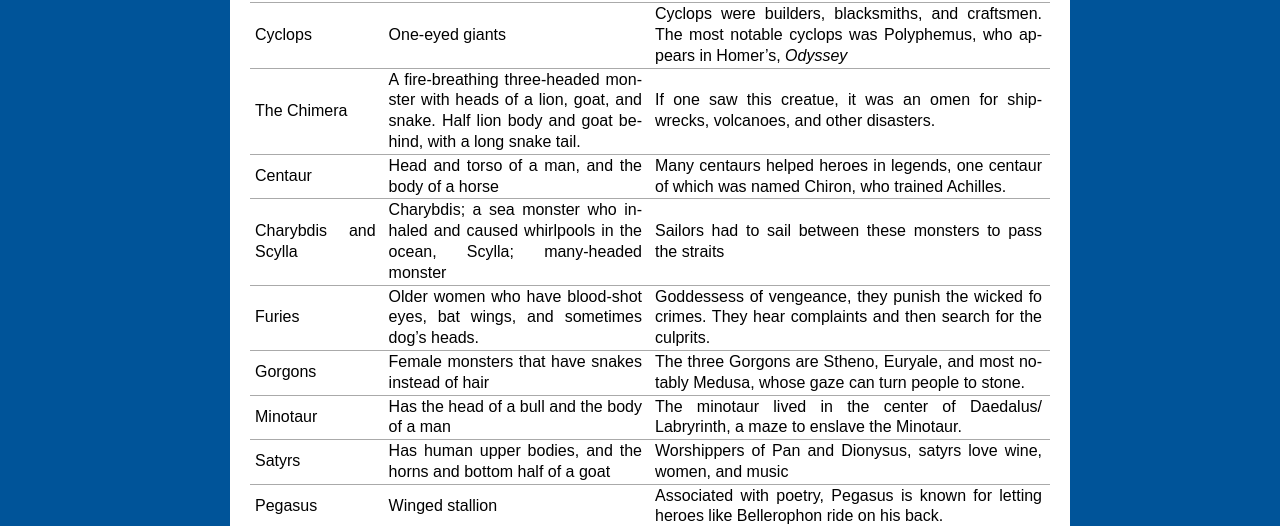
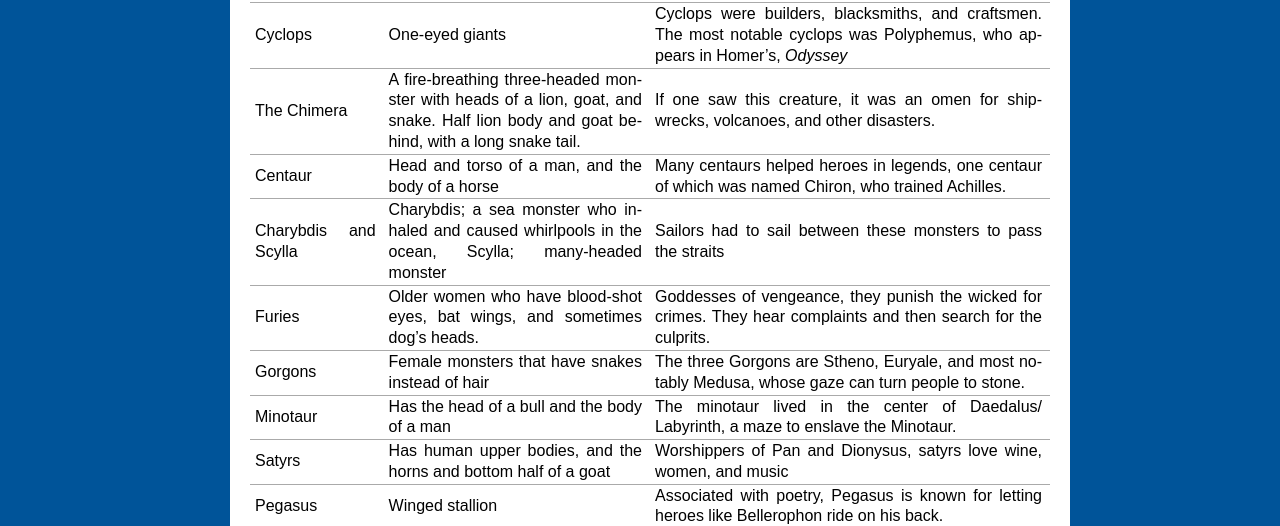
Before and after one commit to KatieCardoza/greek_mythology_HJKW, a Sphinx documentation site: the page built from Greek Mythology/source/monsters/index.rst, in a window 1280 px wide. Shown: the part 603-1129 px from the top of the page. Built offline with Sphinx 7.4.7, drawn with Linux system fonts in a browser that asks for light colours.

Commit message:
Fixed spelling mistakes

```diff
--- a/Greek Mythology/source/apollo/index.rst
+++ b/Greek Mythology/source/apollo/index.rst
@@ -29,7 +29,7 @@ young boys and Artemis is the protector of young girls.  They are deities of the
 sun and moon.  They are both gods of archery, but Apollo is god of *sport*
 archery and Artemis is goddess of archery for hunting and war.
 
-Apollo has *many* affairs with women, and there are multiple instance in which
+Apollo has *many* affairs with women, and there are multiple instances in which
 his advances are rejected and he punishes the women.  Once, a woman named
 Coronis was pregnant with his child but fell in love with *another* man.  Apollo
 heard this and, in anger, asked Artemis to kill Coronis.  Apollo himself once
--- a/Greek Mythology/source/monsters/index.rst
+++ b/Greek Mythology/source/monsters/index.rst
@@ -37,7 +37,7 @@ we still refer to them today.
    * - The Chimera
      - A fire-breathing three-headed monster with heads of a lion, goat, and
        snake. Half lion body and goat behind, with a long snake tail.
-     - If one saw this creatue, it was an omen for
+     - If one saw this creature, it was an omen for
        shipwrecks, volcanoes, and other disasters.
    * - Centaur
      - Head and torso of a man, and the body of a horse
@@ -51,7 +51,7 @@ we still refer to them today.
    * - Furies
      - Older women who have blood-shot eyes, bat wings, and
        sometimes dog's heads.
-     - Goddessess of vengeance, they punish the wicked fo crimes. They hear
+     - Goddesses of vengeance, they punish the wicked for crimes. They hear
        complaints and then search for the culprits.
    * - Gorgons
      - Female monsters that have snakes instead of hair
@@ -59,7 +59,7 @@ we still refer to them today.
        gaze can turn people to stone.
    * - Minotaur
      - Has the head of a bull and the body of a man
-     - The minotaur lived in the center of Daedalus/ Labryrinth, a maze to
+     - The minotaur lived in the center of Daedalus/ Labyrinth, a maze to
        enslave the Minotaur.
    * - Satyrs
      - Has human upper bodies, and the horns and bottom half of a goat
```
